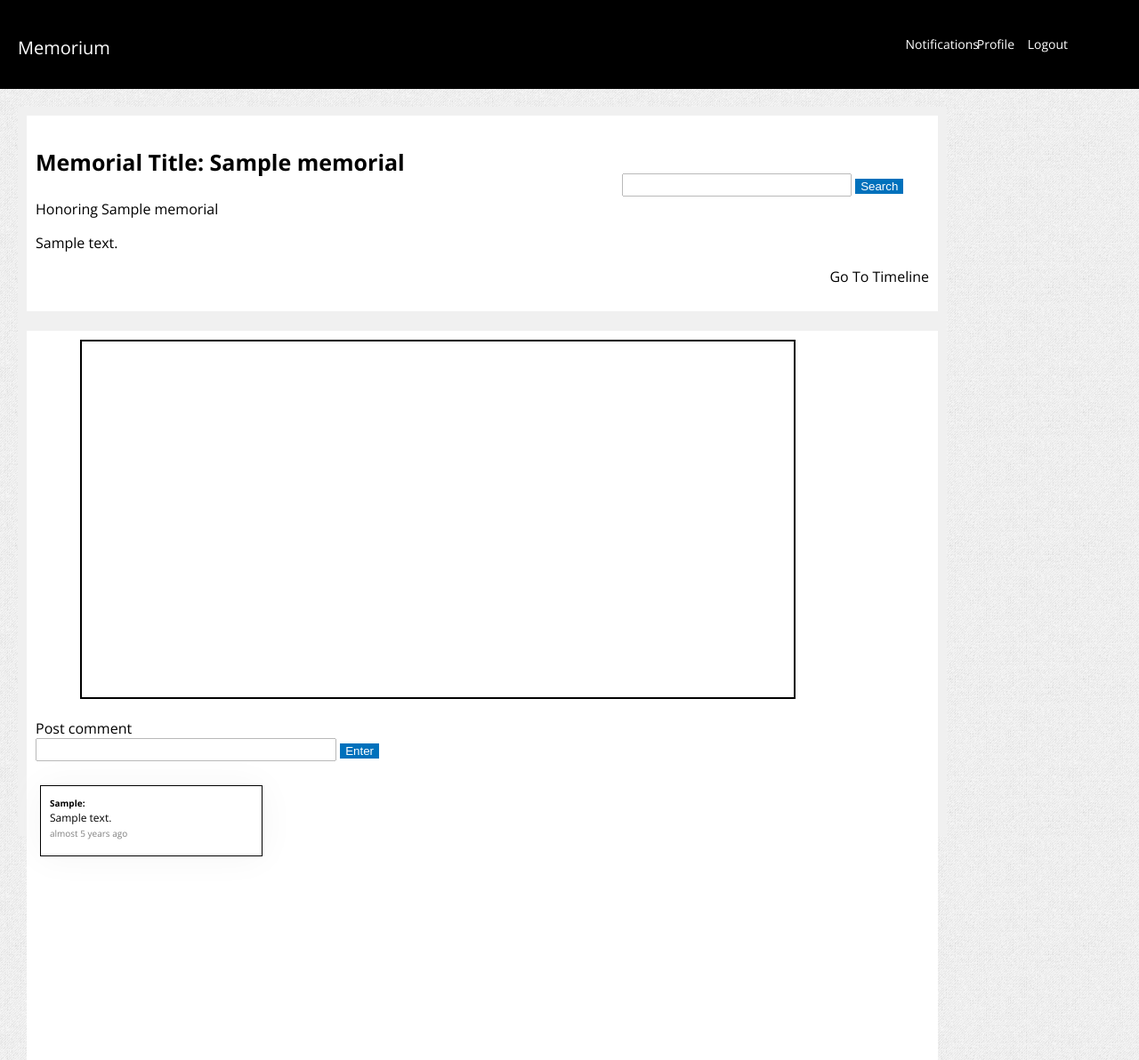
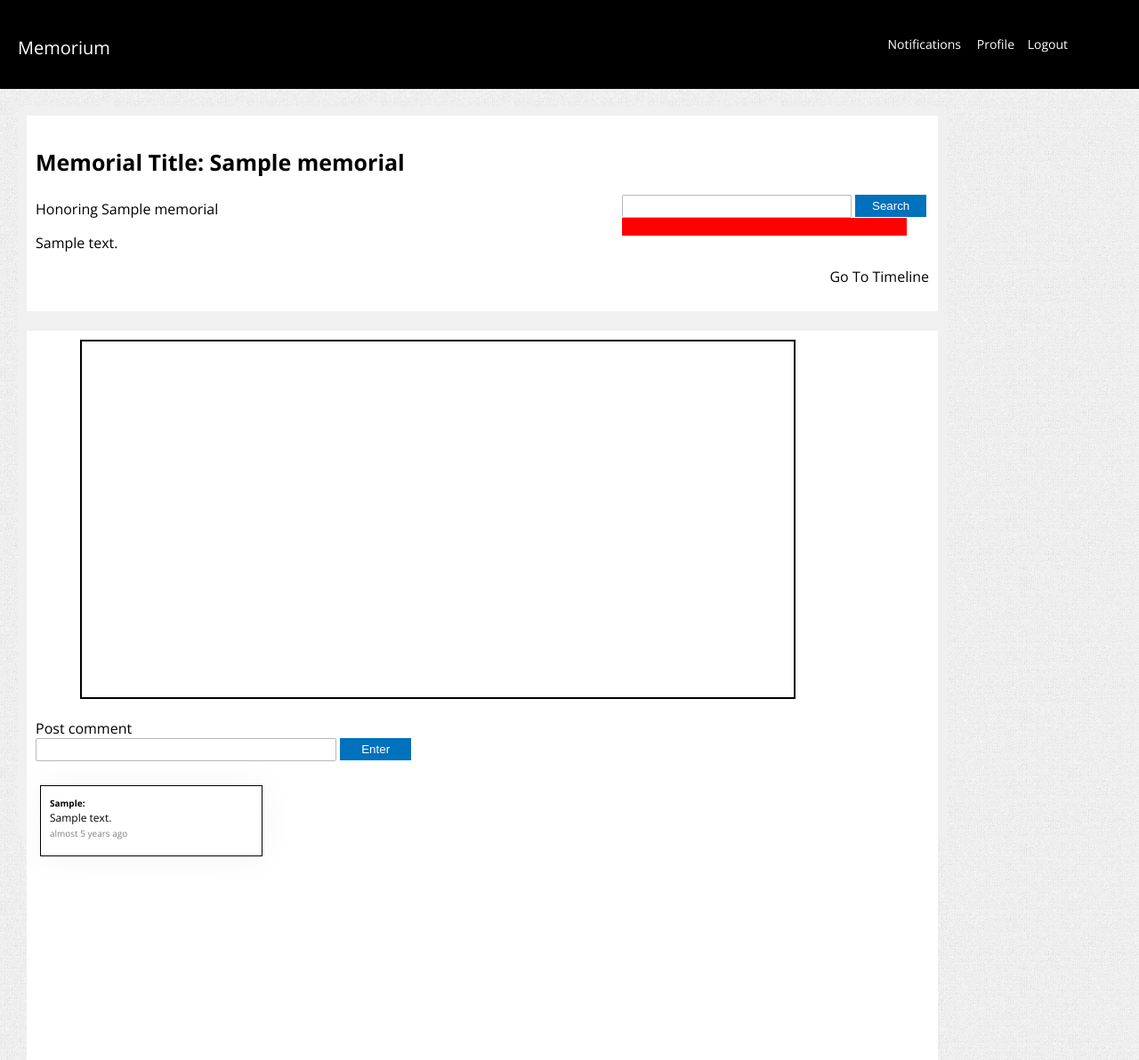
Before and after one commit to tasiov/memorium, a Rails app: page /users/1/memorials/1 in a window 1280 px wide. Shown: the whole page at 89% size. Run offline with Rails 7, Linux system fonts and the light colour scheme; a user stored in the database is signed in; tables that the repository leaves empty hold one stand-in row (values such as "Sample post"); data that the repository does not hold is empty; some libraries are stand-ins or nearby versions; some web fonts are replaced.

Commit message:
added class to buttons on js search file and other tweaks on css user and memorial pgs

```diff
--- a/app/assets/javascripts/search.js
+++ b/app/assets/javascripts/search.js
@@ -84,8 +84,8 @@ function onRequestUserSuccess(response) {
       }
     }
 		var buttons = $('.invites');
-		buttons.append('<span class="invite-button" privilege="contributor">Allow ' + userName + ' to contribute</span>',
-			             '<span class="invite-button" privilege="viewer">Allow ' + userName + ' to view</span>',
+		buttons.append('<span class="invite-button" id="btn1" privilege="contributor">Allow ' + userName + ' to contribute</span>',
+			             '<span class="invite-button" id="btn2" privilege="viewer">Allow ' + userName + ' to view</span>',
 			             '<button id="cancel-invite">x</button>');
 		buttons.show();
 		dropdown.hide();
--- a/app/assets/stylesheets/application.css
+++ b/app/assets/stylesheets/application.css
@@ -27,10 +27,17 @@ nav {
 	vertical-align: text-top;
 }
 
-.notif{
+.notif {
   position: absolute;
-  right: 180px;
+  right: 200px;
   font-size: 14px;
+}
+
+.notif:hover {
+  position: absolute;
+  right: 200px;
+  font-size: 14px;
+  color: gray;
 }
 
 .notif-dropdown {
@@ -44,12 +51,12 @@ nav {
   padding: 15px;
   color: #999999;
   box-shadow: 3px 3px 7px #999;
+  z-index: 2;
 
 }
 
 .notif-dropdown a {
   color: black;
-
 
 }
 
--- a/app/assets/stylesheets/memorial.css
+++ b/app/assets/stylesheets/memorial.css
@@ -1,5 +1,3 @@
-
-
 .main_memorial {
 	background-color: #F0F0F0;
   width: 80%;
@@ -31,6 +29,7 @@
 	top: 0%;
 	right: 0%;
 	width: 350px;
+	vertical-align: top;
 
 
 }
@@ -38,9 +37,55 @@
 #search-dropdown {
 }
 
+#alert-message {
+	font-size: 10px;
+	color: red;
+	height: 20px;
+}
+
 .invites {
- color: red;
+ color: gray;
+ font-size: 10px;
+ background-color: red;
+ width: 300px;
+ padding: 10px;
+ margin-right: 120px;
+
 }
+
+.drop-names {
+	list-style-type: none;
+	border: solid black 1px;
+	padding: 10px;
+	font-size: 10px;
+
+}
+
+/*.invite-button {
+	border: solid 1px black;
+	padding: 5px;
+
+}*/
+
+#btn1 {
+	border: solid 1px black;
+	padding: 5px;
+	margin: 5px;
+}
+
+#btn2 {
+	border: solid 1px black;
+	padding: 5px;
+	margin-left: 5px;
+
+}
+
+button#cancel-invite {
+  background-color: gray;
+  border: solid black 2px;
+
+}
+
 
 .mempicture_upload {
 	border: solid black 2px;
@@ -95,3 +140,21 @@
 #timeline_link {
 	float: right;
 }
+
+.search_button {
+	width: 80px;
+	height: 25px;
+	background: #0071BC;
+	border: none;
+	color: white;
+	vertical-align: top;
+}
+
+.enter_button {
+	width: 80px;
+	height: 25px;
+	background: #0071BC;
+	border: none;
+	color: white;
+	vertical-align: top;
+}
--- a/app/assets/stylesheets/user.css
+++ b/app/assets/stylesheets/user.css
@@ -167,6 +167,8 @@ form#new_memorial{
   background: #0071BC;
   color: white;
   border: none;
+  height: 25px;
+  width: 180px;
 }
 
 .popup_alert{
--- a/app/views/memorials/show.html.erb
+++ b/app/views/memorials/show.html.erb
@@ -10,12 +10,12 @@
 			</br>
 			<section class ="searchbtn">
 				<%= text_field_tag(:search, params[:search], class: "search_bar", autocomplete: "off") %>
-				<%= submit_tag("Search", name: nil, class:"new_memorial_button") %><br>
+				<%= submit_tag("Search", name: nil, class:"search_button") %><br>
 				<ul id="search-dropdown">
 				<!-- 	<li class="drop-names"></li>  -->
 				</ul>
 				<div class="invites">
-				<!-- 	<span class="invite-buttons"></span>'  -->
+				<!-- 	<span class="invite-buttons"></span> -->
 				<!-- <button id="cancel-invite">x</button> -->
 				</div>
 			</section>
@@ -37,7 +37,7 @@
 	<%= form_for @comment, remote: true, :id => "comment_form" do |f| %>
 		<%= f.text_field(:message, id: "comment_bar") %>
 		<%= f.hidden_field :memorial_id %>
-		<%= f.submit("Enter", :id => "submit_comment", class: "new_memorial_button") %>
+		<%= f.submit("Enter", :id => "submit_comment", class: "enter_button") %>
 	<% end %>
 
 	<div id="get_data" style="display: none;" user-id="<%= @current_user.id %>" memorial-id="<%= @memorial.id %>"><%= @current_user.first_name %></div>
```
